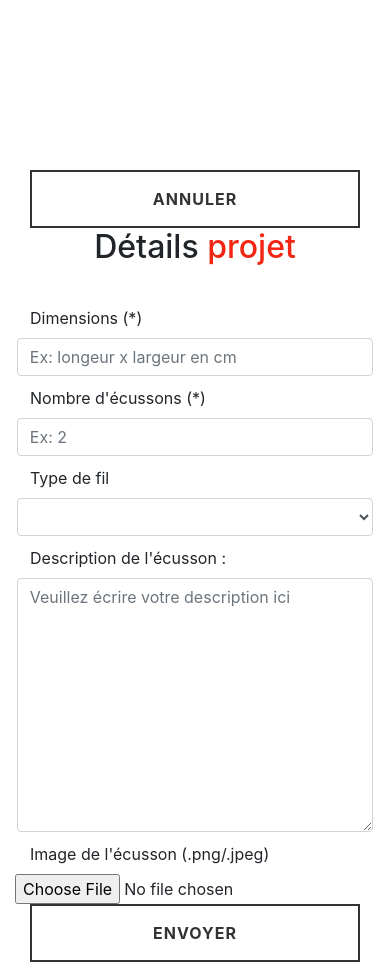
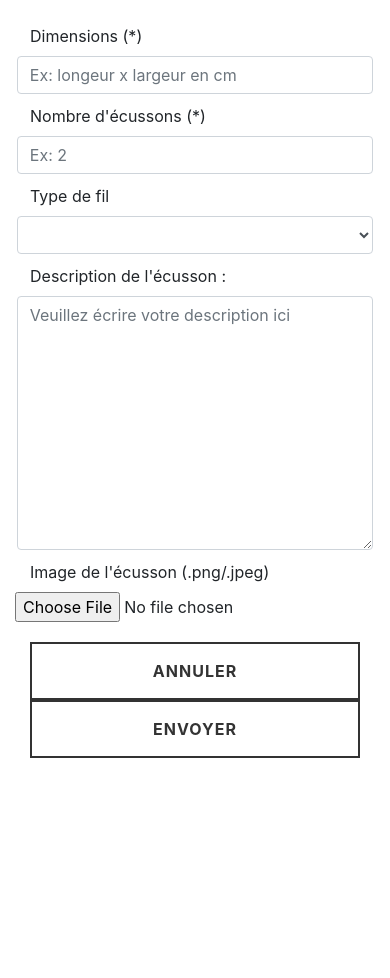
Before and after one commit to JeremyDrr/Paul-Martin, a plain HTML site: page index.html in a window 390 px wide. Shown: the part 748-1726 px from the top of the page. After the commit the page ends 1522 px from the top, so only its background shows below. Drawn offline with Linux system fonts and the light colour scheme.

Commit message:
Formulaire plus responsive (bouton du bas ensemble, modification du spacer et de son emplacement)

```diff
--- a/assets/css/customCSS.css
+++ b/assets/css/customCSS.css
@@ -16,9 +16,9 @@
     font-weight: 700;
 }
 
-.spacer-224{
+.spacer-20{
     clear: both;
-    height: 224px;
+    height: 20px;
     display: block;
     position: relative;
 }
--- a/index.html
+++ b/index.html
@@ -52,10 +52,6 @@
                             <label class="col-md-5" for="numTel">Numéro de téléphone </label>
                             <input class="form-control col-md-5" type="text" name="numTel" id="numTel" placeholder="Ex: 0123456789">
                         </div>
-                        <div class="spacer-224"></div>
-                        <div class="text-center">
-                            <input class="col-md-5 btn btn-primary" type="reset" value="Annuler">
-                        </div>
                     </div>
 
                     <!-- Colonne du formulaire concernant les détails du projset -->
@@ -86,10 +82,22 @@
                             <input type="file" id="imgEcusson" accept="image/png, image/jpeg" onchange="encodeImageFileAsURL(this)">
                             <input type="hidden" id="imgEcussonEnBase64" name="imgEcussonEnBase64" value="" alt="">
                         </div>
-                        <div class="text-center">
-                            <input class="col-md-5 btn btn-primary" type="submit" value="Envoyer">
+
+                    </div>
+                    </div>
+                    <div class="spacer-20"></div>
+                    <div class="row">
+                        <!-- Colonne du formulaire concernant les informations du client -->
+                        <div class="col-md-6 col-md-offset-1">
+                            <div class="text-center">
+                                <input class="col-md-5 btn btn-primary" type="reset" value="Annuler">
+                            </div>
                         </div>
-                    </div>
+                        <div class="col-md-6">
+                            <div class="text-center">
+                                <input class="col-md-5 btn btn-primary" type="submit" value="Envoyer">
+                            </div>
+                        </div>
                     </div>
                 </form>
             </div>
```
